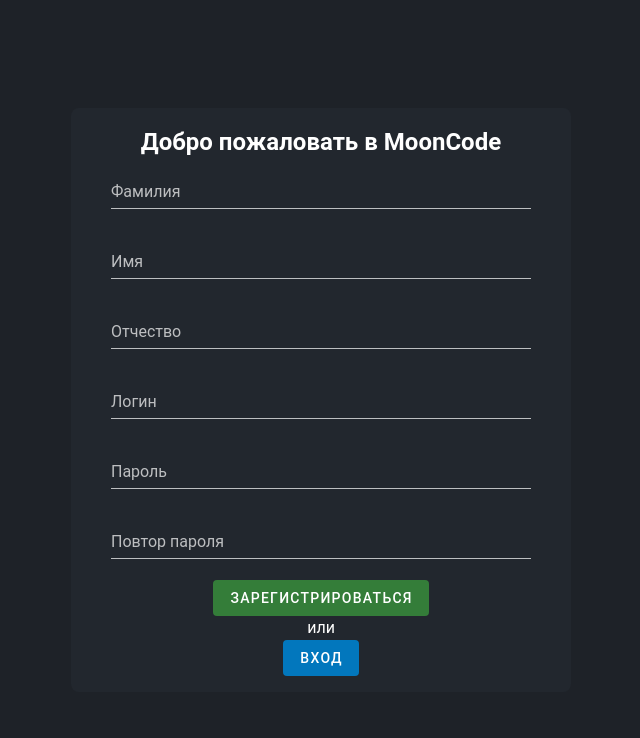
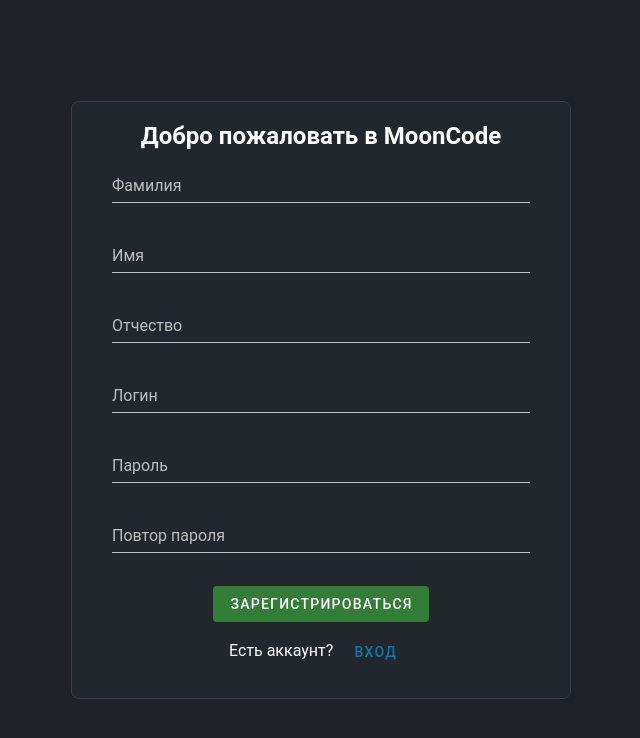
Before and after one commit to nickxgrom/moon-code-frontend, a Vue app: page /signup in a window 1280 px wide. Shown: the top 738 px of the page, without its empty margins (319-959 px from the left). Built offline with nearby package versions, Linux system fonts and the light colour scheme; the HTML template or start-up script is replaced by a standard one.

Commit message:
Rework form buttons && Add form outline

```diff
--- a/src/components/shared/forms/FormWrapper.vue
+++ b/src/components/shared/forms/FormWrapper.vue
@@ -30,6 +30,7 @@
         padding: 16px 40px;
         border-radius: 8px;
         background: #22272e;
+        border: 1px solid #373e47;
     }
 
     h2 {
--- a/src/components/shared/forms/SigninForm.vue
+++ b/src/components/shared/forms/SigninForm.vue
@@ -12,18 +12,23 @@
             :rules="field.rules"
         />
 
+        <div class="my-3">
             <v-btn
+                class="mb-3"
                 color="light-blue darken-3"
             >
                 Вход
             </v-btn>
-        <br/>или<br/>
+            <br/>Нет аккаунта?
             <v-btn
                 color="teal lighten-1"
+                class="pa-2"
                 @click="$router.push('/signup')"
+                plain
             >
                 Регистрация
             </v-btn>
+        </div>
 
     </form-wrapper>
 </template>
--- a/src/components/shared/forms/SignupForm.vue
+++ b/src/components/shared/forms/SignupForm.vue
@@ -15,21 +15,24 @@
 
         </v-text-field>
 
+        <div class="my-3">
             <v-btn
+                class="mb-3"
                 color="mc-accept"
                 @click="submit"
                 depressed
             >
                 Зарегистрироваться
             </v-btn>
-        <br/>или<br/>
+            <br/>Есть аккаунт?
             <v-btn
-            color="light-blue darken-3"
+                color="light-blue"
                 @click="$router.push('/signin')"
-            depressed
+                plain
             >
                 Вход
             </v-btn>
+        </div>
     </form-wrapper>
 </template>
 
```
Lines whose indentation alone changed are shown as unchanged.
